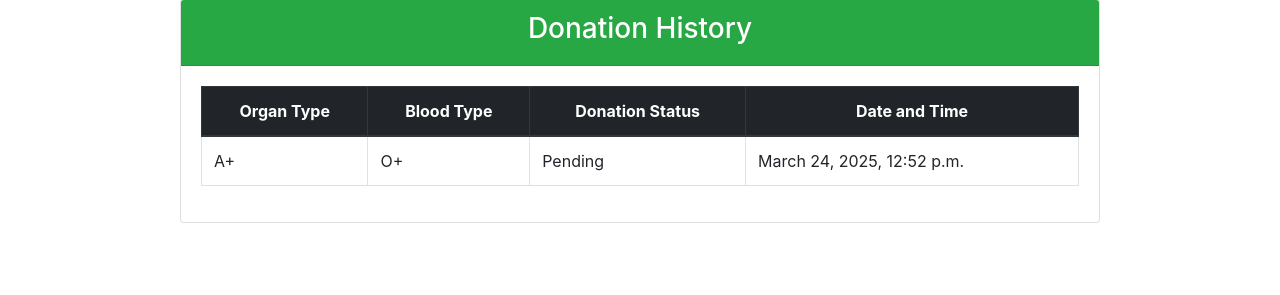
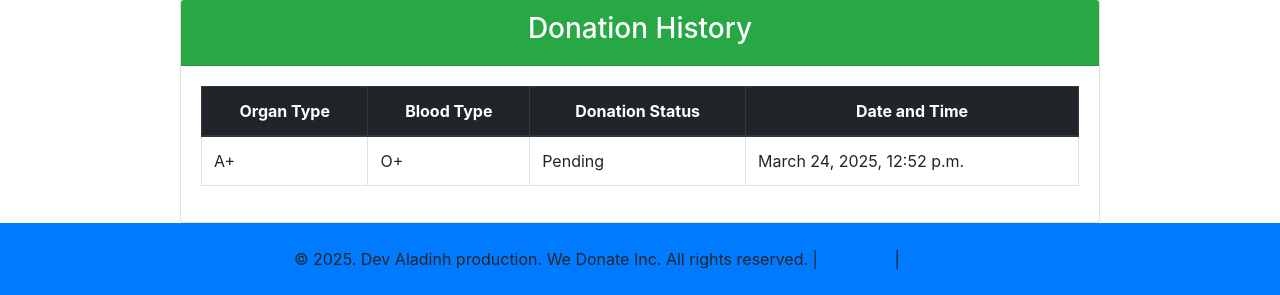
Before and after one commit to harizonelopez/Organ-Donation-App, a Django app: template templates/user-details.html in a window 1280 px wide. Shown: the part 521-816 px from the top of the page. Before the commit the page ends 744 px from the top, so only its background shows below. Run offline with Django 3.2, Linux system fonts and the light colour scheme; the template is opened without the code that fills it: values that come from a table or form of the project are taken from there, others are empty; data comes from the database, SQL or seed files in the repository; some libraries are stand-ins or nearby versions.

Commit message:
refactor footer and script comments for consistency and clarity across hospital templates

```diff
--- a/templates/hospital-forgot-password.html
+++ b/templates/hospital-forgot-password.html
@@ -69,7 +69,6 @@
         </div>
     </div>
 
-
     <footer class="zone blue footer_style">
         &copy; 2025. Dev Aladinh production. We donate Inc. All rights reserved. | <a href= "#">About us | </a> <a href= "#">Contact us. </a>
     </footer>
--- a/templates/hospital-login.html
+++ b/templates/hospital-login.html
@@ -98,7 +98,7 @@
     &copy; 2025. Dev Aladinh production. We donate Inc. All rights reserved. | <a href= "#">About us | </a> <a href= "#">Contact us. </a>
   </footer>
 
-  <!-- jQuery, Popper.js, Bootstrap links & Js toggle-password function script -->
+  <!-- Js toggle-password function script -->
   <script>
     function togglePassword() {
       var passwordField = document.getElementById("pwd");
@@ -115,6 +115,7 @@
       }
     }
   </script>
+  <!-- jQuery, Popper.js, Bootstrap links -->
   <script
     src="https://code.jquery.com/jquery-3.2.1.slim.min.js"
     integrity="sha384-KJ3o2DKtIkvYIK3UENzmM7KCkRr/rE9/Qpg6aAZGJwFDMVNA/GpGFF93hXpG5KkN"
--- a/templates/hospital-registration.html
+++ b/templates/hospital-registration.html
@@ -155,7 +155,7 @@
         &copy; 2025. Dev Aladinh production. We donate Inc. All rights reserved. | <a href= "#">About us | </a> <a href= "#">Contact us. </a>
     </footer>
 
-    <!-- Javascript pwd check func, jQuery, Popper.js & Bootstrap JS scripts -->
+    <!-- Javascript pwd check func -->
     <script>
         // Password validation function
         function checkPassword() {
@@ -172,6 +172,7 @@
             }
         }
     </script>
+    <!-- jQuery, Popper.js & Bootstrap JS scripts -->
     <script
         src="{% static 'js/hospital-registration.js' %}">
     </script>
--- a/templates/user-details.html
+++ b/templates/user-details.html
@@ -1,11 +1,10 @@
 <!DOCTYPE html>
 <html lang="en">
 <head>
-    <!-- Required meta tags -->
     <meta charset="utf-8">
     <meta name="viewport" content="width=device-width, initial-scale=1, shrink-to-fit=no">
 
-    <!-- Bootstrap CSS -->
+    <!-- Bootstrap CSS links -->
     <link
       rel="stylesheet"
       href="https://maxcdn.bootstrapcdn.com/bootstrap/4.0.0/css/bootstrap.min.css"
@@ -92,7 +91,13 @@
         </div>
     </div>
 
-    <!-- Scripts -->
+    <footer class="custom-footer bg-primary py-4">
+        <div class="container text-center">
+            &copy; 2025. Dev Aladinh production. We Donate Inc. All rights reserved. | <a href="#">About us</a> | <a href="#">Contact us</a>
+        </div>
+    </footer>
+
+    <!-- Scripts file links -->
     <script
       src="https://code.jquery.com/jquery-3.2.1.slim.min.js"
       crossorigin="anonymous">
```
